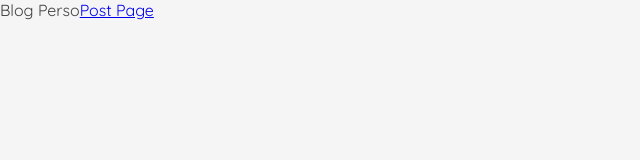
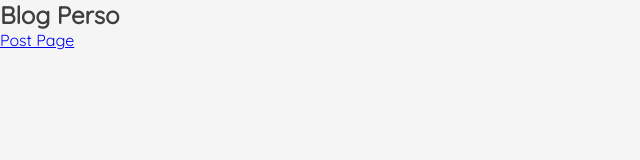
Before and after one commit to FaridBenmebarek/blog-mdx, a Gatsby site: page / in a window 1280 px wide. Shown: the whole page, without its empty margins (0-640 px from the left). Built offline with nearby package versions, Linux system fonts and the light colour scheme; Gatsby itself is replaced by a stand-in of ours.

Commit message:
fix editeur

```diff
--- a/src/components/counter.jsx
+++ b/src/components/counter.jsx
@@ -1,9 +1,7 @@
-import React, {useState} from "react"
+import React, { useState } from "react"
 
 const counter = () => {
-
   const [count, setCount] = useState(0)
-
 
   return (
     <div className="counter">
--- a/src/pages/index.js
+++ b/src/pages/index.js
@@ -2,10 +2,11 @@ import React from "react"
 import Layout from "../components/layout"
 import { Link } from "gatsby"
 
-export default () =>
+export default () => (
   <Layout>
     <div>
-      Blog Perso
-      <Link to='/post/'>Post Page</Link>
+      <h2>Blog Perso</h2>
+      <Link to="/post/">Post Page</Link>
     </div>
   </Layout>
+)
--- a/src/posts/1-first-post/first-post.mdx
+++ b/src/posts/1-first-post/first-post.mdx
@@ -6,12 +6,11 @@ date: 01-06-2019
 author: john doe
 ---
 
-import Counter from '../../components/counter'
+import Counter from "../../components/counter"
 
 # Ultimate Guide for Gatsby MDX
 
 Lorem ipsum dolor amet 3 wolf moon chicharrones `<h1>test</h1>`succulents portland try-hard. Hashtag portland hoodie echo park, crucifix slow-carb literally. Next level portland salvia, distillery woke meggings franzen. **Taxidermy art party vexillologist**, _health goth portland organic fingerstache_. Vape pour-over retro etsy kickstarter PBR&B
-
 
 <Counter />
 
```
